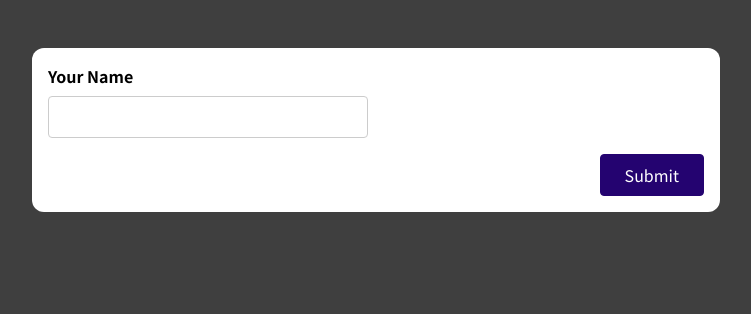
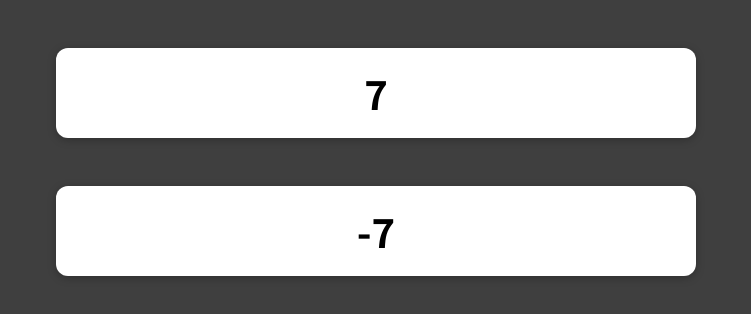
Before and after one commit to LBruner/react-course, a React (Create React App) app: page / in a window 1280 px wide. Shown: the top 314 px of the page, without its empty margins (264-1015 px from the left). Built offline with nearby package versions, Linux system fonts and the light colour scheme.

Commit message:
video 03

```diff
--- a/src/App.js
+++ b/src/App.js
@@ -1,10 +1,13 @@
-import SimpleInput from './components/SimpleInput';
+import React from 'react';
+import BackwardCounter from './components/BackwardCounter';
+import ForwardCounter from './components/ForwardCounter';
 
 function App() {
   return (
-    <div className="app">
-      <SimpleInput />
-    </div>
+    <React.Fragment>
+      <ForwardCounter />
+      <BackwardCounter />
+    </React.Fragment>
   );
 }
 
--- /dev/null
+++ b/src/components/BackwardCounter.js
@@ -0,0 +1,19 @@
+import { useState, useEffect } from 'react';
+
+import Card from './Card';
+
+const BackwardCounter = () => {
+  const [counter, setCounter] = useState(0);
+
+  useEffect(() => {
+    const interval = setInterval(() => {
+      setCounter((prevCounter) => prevCounter - 1);
+    }, 1000);
+
+    return () => clearInterval(interval);
+  }, []);
+
+  return <Card>{counter}</Card>;
+};
+
+export default BackwardCounter;
--- /dev/null
+++ b/src/components/Card.js
@@ -0,0 +1,7 @@
+import classes from './Card.module.css';
+
+const Card = (props) => {
+  return <div className={classes.card}>{props.children}</div>;
+};
+
+export default Card;
--- /dev/null
+++ b/src/components/Card.module.css
@@ -0,0 +1,11 @@
+.card {
+  max-width: 40rem;
+  margin: 3rem auto;
+  background-color: white;
+  padding: 1rem;
+  border-radius: 12px;
+  box-shadow: 0 2px 8px rgba(0, 0, 0, 0.25);
+  text-align: center;
+  font-size: 2.5rem;
+  font-weight: bold;
+}
--- /dev/null
+++ b/src/components/ForwardCounter.js
@@ -0,0 +1,19 @@
+import { useState, useEffect } from 'react';
+
+import Card from './Card';
+
+const ForwardCounter = () => {
+  const [counter, setCounter] = useState(0);
+
+  useEffect(() => {
+    const interval = setInterval(() => {
+      setCounter((prevCounter) => prevCounter + 1);
+    }, 1000);
+
+    return () => clearInterval(interval);
+  }, []);
+
+  return <Card>{counter}</Card>;
+};
+
+export default ForwardCounter;
--- a/src/components/SimpleInput.js
+++ /dev/null
@@ -1,42 +0,0 @@
-import { useRef, useState } from 'react';
-
-const SimpleInput = (props) => {
-    const nameInputRef = useRef();
-    const [enteredName, setEnteredName] = useState('');
-
-    const nameInputChangeHandler = (event) => {
-        setEnteredName(event.target.value);
-    };
-
-    const formSubmissionHandler = (event) => {
-        event.preventDefault();
-
-        console.log(enteredName);
-
-        const enteredValue = nameInputRef.current.value;
-        console.log(enteredValue);
-
-        // nameInputRef.current.value = ''; => NOT IDEAL, DON'T MANIPULATE THE DOM
-        setEnteredName('');
-    };
-
-    return (
-        <form onSubmit={formSubmissionHandler}>
-            <div className='form-control'>
-                <label htmlFor='name'>Your Name</label>
-                <input
-                    ref={nameInputRef}
-                    type='text'
-                    id='name'
-                    onChange={nameInputChangeHandler}
-                    value={enteredName}
-                />
-            </div>
-            <div className='form-actions'>
-                <button>Submit</button>
-            </div>
-        </form>
-    );
-};
-
-export default SimpleInput;
--- a/src/index.css
+++ b/src/index.css
@@ -12,91 +12,3 @@
   margin: 0;
   background-color: #3f3f3f;
 }
-
-.app {
-  width: 90%;
-  max-width: 43rem;
-  padding: 1rem;
-  border-radius: 12px;
-  background-color: white;
-  margin: 3rem auto;
-}
-
-.form-control {
-  margin-bottom: 1rem;
-}
-
-.form-control input,
-.form-control label {
-  display: block;
-}
-
-.form-control label {
-  font-weight: bold;
-  margin-bottom: 0.5rem;
-}
-
-.form-control input,
-.form-control select {
-  font: inherit;
-  padding: 0.5rem;
-  border-radius: 4px;
-  border: 1px solid #ccc;
-  width: 20rem;
-  max-width: 100%;
-}
-
-.form-control input:focus {
-  outline: none;
-  border-color: #240370;
-  background-color: #e0d4fd;
-}
-
-.control-group {
-  display: flex;
-  column-gap: 1rem;
-  flex-wrap: wrap;
-}
-
-.control-group .form-control {
-  min-width: 15rem;
-  flex: 1;
-}
-
-button {
-  font: inherit;
-  background-color: #240370;
-  color: white;
-  border: 1px solid #240370;
-  padding: 0.5rem 1.5rem;
-  border-radius: 4px;
-  cursor: pointer;
-}
-
-button:hover,
-button:active {
-  background-color: #33059e;
-  border-color: #33059e;
-}
-
-.form-actions {
-  text-align: right;
-}
-
-.form-actions button {
-  margin-left: 1rem;
-}
-
-.invalid input {
-  border: 1px solid #b40e0e;
-  background-color: #fddddd;
-}
-
-.invalid input:focus {
-  border-color: #ff8800;
-  background-color: #fbe8d2;
-}
-
-.error-text {
-  color: #b40e0e;
-}
```
Also changed, not shown: src/components/BasicForm.js (deleted, +0 -25 lines), src/hooks/use-counter.jsx (added, +15 -0 lines).
